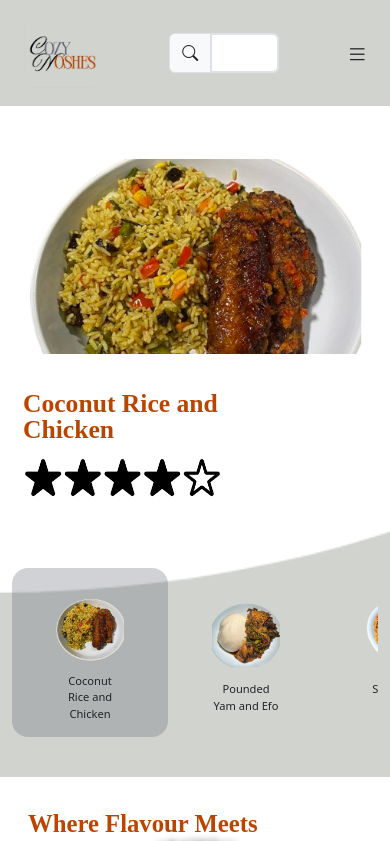
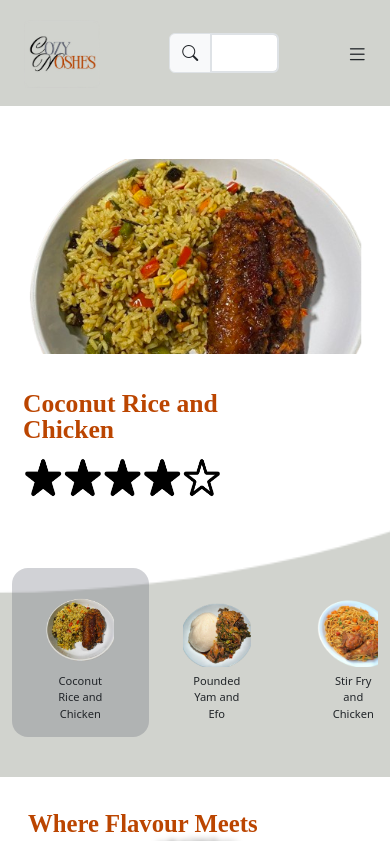
Before and after one commit to toludavid30/cozyNoshes, a React (Vite) app: page / in a window 390 px wide. Shown: the top 841 px of the page. Built offline with nearby package versions, Linux system fonts and the light colour scheme.

Commit message:
First mediaQuery commit

```diff
--- a/src/landingPage/styling/mediaQuery.css
+++ b/src/landingPage/styling/mediaQuery.css
@@ -103,7 +103,7 @@
   }
   #heroSection .heroWrapper .foodBoxesContainer .foodBoxes {
     height: 20vh;
-    width: 40vw;
+    width: 35vw;
     flex-shrink: 0 !important;
     font-size: smaller;
     .info{
```
